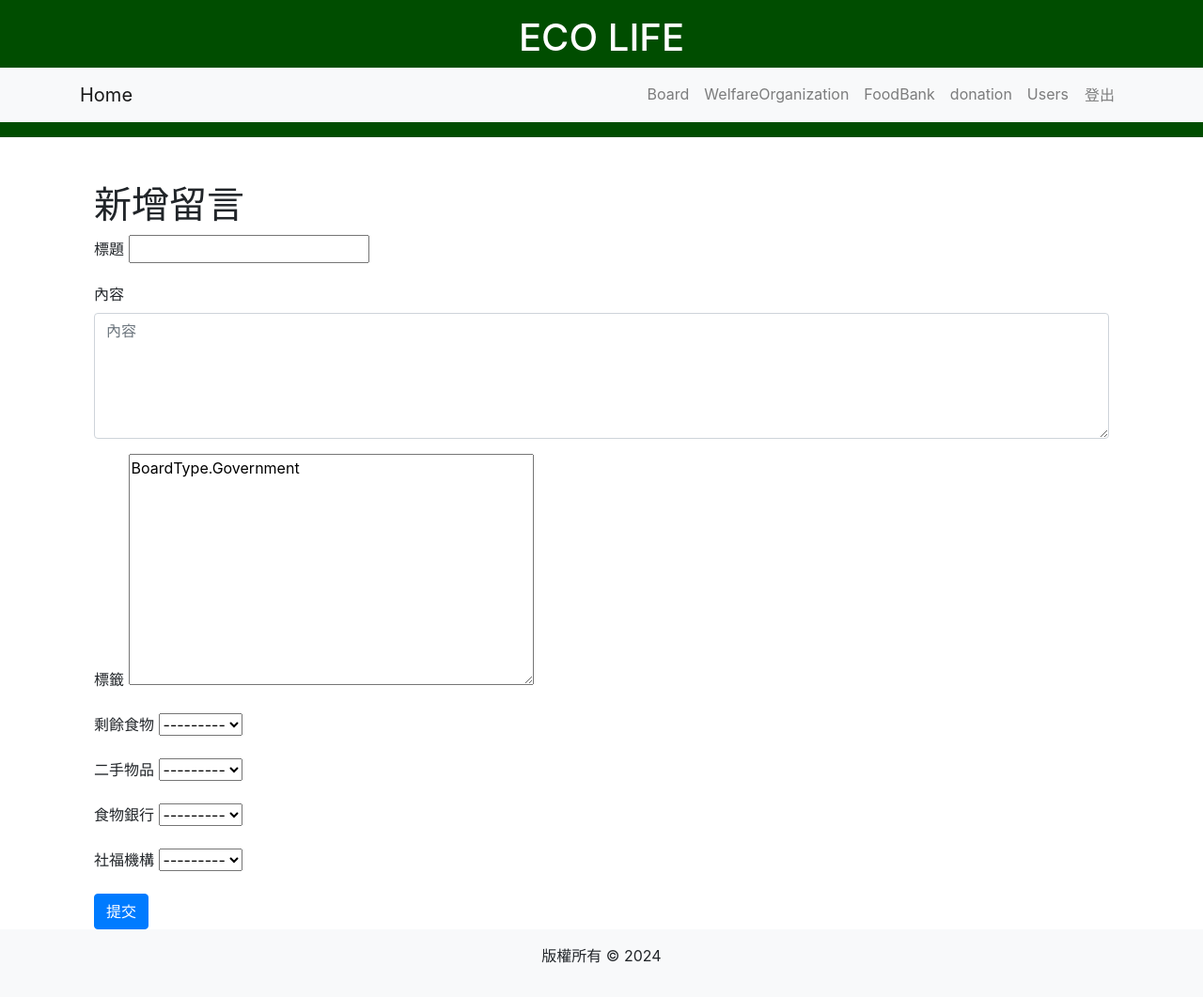
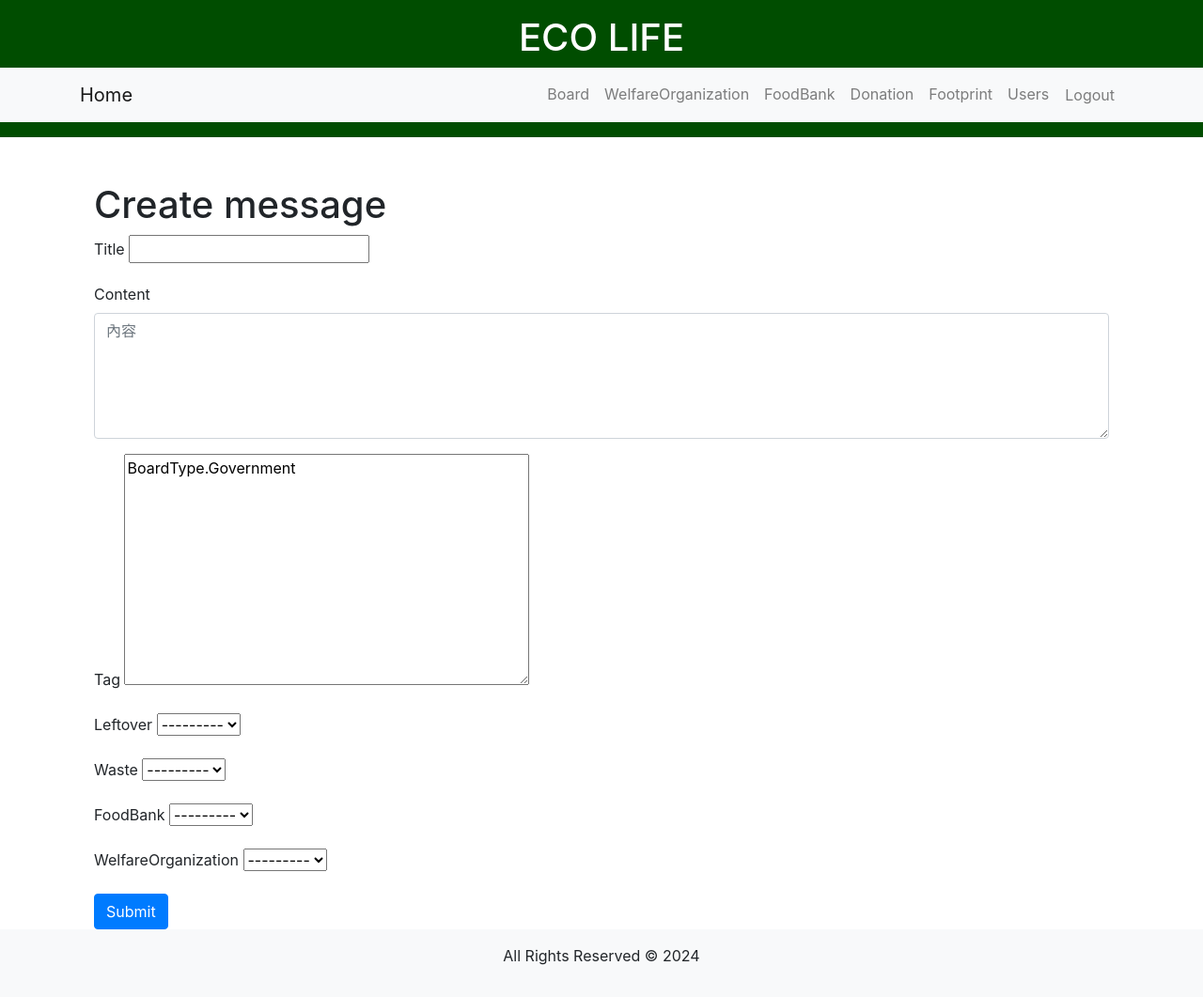
Before and after one commit to TaiwanCodingShrimp/ECO, a Django app: page /home/board/createboard/ in a window 1280 px wide. Shown: the whole page at 94% size. Run offline with Django 5.2, Linux system fonts and the light colour scheme; the visitor is signed in with stand-in values (Sample User, id 1); data that the repository does not hold is empty; some libraries are stand-ins or nearby versions.

Commit message:
change language

```diff
--- a/src/Frontend/templates/base.html
+++ b/src/Frontend/templates/base.html
@@ -39,8 +39,12 @@
                             </li>
                             <li class="nav-item">
                                 <a class="nav-link" href="{% url 'foodbank' %}">FoodBank</a>
+                            </li>
                             <li class="nav-item">
-                                <a class="nav-link" href="{% url 'donation' %}">donation</a>
+                                <a class="nav-link" href="{% url 'donation' %}">Donation</a>
+                            </li>
+                            <li class="nav-item">
+                                <a class="nav-link" href="{% url 'footprint' %}">Footprint</a>
                             </li>
                             <li class="nav-item">
                                 <a class="nav-link" href="{% url 'users' %}">Users</a>
@@ -48,15 +52,15 @@
                             <li class="nav-item">
                                 <form method="post" action="{% url 'logout' %}" style="display:inline;">
                                     {% csrf_token %}
-                                    <button type="submit" class="btn btn-link nav-link" style="cursor:pointer;">登出</button>
+                                    <button type="submit" class="btn btn-link nav-link" style="cursor:pointer;">Logout</button>
                                 </form>
                             </li>
                         {% else %}
                             <li class="nav-item">
-                                <a class="nav-link" href="{% url 'login' %}">登入</a>
+                                <a class="nav-link" href="{% url 'login' %}">Login</a>
                             </li>
                             <li class="nav-item">
-                                <a class="nav-link" href="{% url 'signup' %}">註冊</a>
+                                <a class="nav-link" href="{% url 'signup' %}">Register</a>
                             </li>
                         {% endif %}
                     </ul>
@@ -68,7 +72,7 @@
         {% block content %}{% endblock %}
     </main>
     <footer class="bg-light text-center py-3">
-        <p>版權所有 &copy; 2024</p>
+        <p>All Rights Reserved &copy; 2024</p>
     </footer>
     <script src="https://code.jquery.com/jquery-3.5.1.slim.min.js"></script>
     <script src="https://cdn.jsdelivr.net/npm/@popperjs/core@2.5.4/dist/umd/popper.min.js"></script>
--- a/src/Frontend/templates/boarddetail.html
+++ b/src/Frontend/templates/boarddetail.html
@@ -4,8 +4,8 @@
 <div class="container mt-5">
     <h1>{{ board.topic }}</h1>
     <p>{{ board.content }}</p>
-    <small class="text-muted">由 {{ board.user_id }} 在 {{ board.date|date:"Y-m-d" }} 發表</small>
+    <small class="text-muted"> by {{ board.user_id }} at {{ board.date|date:"Y-m-d" }} publish</small>
     <hr>
-    <a href="{% url 'board' %}" class="btn btn-secondary">返回留言板</a>
+    <a href="{% url 'board' %}" class="btn btn-secondary">Back to Board</a>
 </div>
 {% endblock %}
--- a/src/Frontend/templates/createboard.html
+++ b/src/Frontend/templates/createboard.html
@@ -2,38 +2,38 @@
 
 {% block content %}
 <div class="container mt-5">
-    <h1>新增留言</h1>
+    <h1>Create message</h1>
     <form method="post">
         {% csrf_token %}
         <div class="form-group">
-            <label for="id_title">標題</label>
+            <label for="id_title">Title</label>
             {{ form.topic }}
         </div>
         <div class="form-group">
-            <label for="id_content">內容</label>
+            <label for="id_content">Content</label>
             {{ form.content }}
         </div>
         <div class="form-group">
-            <label for="id_type">標籤</label>
+            <label for="id_type">Tag</label>
             {{ form.type }}
         </div>
         <div class="form-group">
-            <label for="id_leftover_item">剩餘食物</label>
+            <label for="id_leftover_item">Leftover</label>
             {{ form.leftover_item }}
         </div>
         <div class="form-group">
-            <label for="id_waste_item">二手物品</label>
+            <label for="id_waste_item">Waste</label>
             {{ form.waste_item }}
         </div>
         <div class="form-group">
-            <label for="id_fb_id">食物銀行</label>
+            <label for="id_fb_id">FoodBank</label>
             {{ form.fb_id }}
         </div>
         <div class="form-group">
-            <label for="id_wo_id">社福機構</label>
+            <label for="id_wo_id">WelfareOrganization</label>
             {{ form.wo_id }}
         </div>
-        <button type="submit" class="btn btn-primary">提交</button>
+        <button type="submit" class="btn btn-primary">Submit</button>
     </form>
 </div>
 {% endblock %}
--- a/src/Frontend/templates/donation.html
+++ b/src/Frontend/templates/donation.html
@@ -1,6 +1,6 @@
 {% extends "base.html" %}
 
-{% block title %}Objects{% endblock %}
+{% block title %}Donation{% endblock %}
 
 {% block content %}
 <div class="container mt-4">
--- a/src/Frontend/templates/home.html
+++ b/src/Frontend/templates/home.html
@@ -4,9 +4,9 @@
 
 {% block content %}
 <div class="jumbotron">
-    <h1 class="display-4">歡迎來到首頁</h1>
+    <h1 class="display-4">Welcome to ECO-LIFE</h1>
     {% if user.is_authenticated %}
-        <p>你已成功登入</p>
+        <p>You have successfully logged in</p>
     {% endif %}
 </div>
 {% endblock %}
--- a/src/Frontend/templates/index.html
+++ b/src/Frontend/templates/index.html
@@ -1,8 +1,8 @@
 {% extends 'base.html' %}
 
-{% block title %}首頁 - 我的網站{% endblock %}
+{% block title %}Home{% endblock %}
 
 {% block content %}
-<h1>歡迎來到我的網站</h1>
+<h1>Welcome to ECO-LIFE</h1>
 
 {% endblock %}
--- a/src/Frontend/templates/login.html
+++ b/src/Frontend/templates/login.html
@@ -1,12 +1,12 @@
 {% extends 'base.html' %}
 
-{% block title %}登入 - 我的網站{% endblock %}
+{% block title %}Login{% endblock %}
 
 {% block content %}
-<h2>登入</h2>
+<h2>Login</h2>
 <form method="post">
     {% csrf_token %}
     {{ form.as_p }}
-    <button type="submit">登入</button>
+    <button type="submit">Login</button>
 </form>
 {% endblock %}
--- a/src/Frontend/templates/signup.html
+++ b/src/Frontend/templates/signup.html
@@ -1,12 +1,12 @@
 {% extends 'base.html' %}
 
-{% block title %}註冊 - 我的網站{% endblock %}
+{% block title %}Register{% endblock %}
 
 {% block content %}
-<h2>註冊</h2>
+<h2>Register</h2>
 <form method="post">
     {% csrf_token %}
     {{ form.as_p }}
-    <button type="submit">註冊</button>
+    <button type="submit">Register</button>
 </form>
 {% endblock %}
--- a/src/Frontend/urls.py
+++ b/src/Frontend/urls.py
@@ -6,6 +6,7 @@
     create_board_view,
     donation_view,
     food_bank_view,
+    footprint_view,
     home_view,
     index_view,
     login_view,
@@ -28,6 +29,7 @@
     path("home/users/report/", report_view, name="report"),
     path("home/users/WelfareOrganization/", welfare_organization_view, name="welfare"),
     path("home/users/FoodBank", food_bank_view, name="foodbank"),
+    path("home/users/footprint", footprint_view, name="footprint"),
     path("home/users/donation/", donation_view, name="donation"),
     path("home/users/", users_view, name="users"),
 ]
--- a/src/Frontend/views.py
+++ b/src/Frontend/views.py
@@ -5,8 +5,8 @@
 from Board.forms import BoardForm
 from Board.models import Board
 from Organization.models import Food_Bank, WelfareOrganization
-from Users.forms import LeftoverForm, LoginForm, SignUpForm, WasteForm
-from Users.models import Leftover, Waste
+from Users.forms import FootPrintForm, LeftoverForm, LoginForm, SignUpForm, WasteForm
+from Users.models import FootPrint, Leftover, Waste
 
 
 def index_view(request):
@@ -182,3 +182,23 @@
         "organizations": organizations,
     }
     return render(request, "foodbank.html", context)
+
+
+@login_required
+def footprint_view(request):
+    form = FootPrintForm()
+    if request.method == "POST":
+        form = FootPrintForm(request.POST)
+        if form.is_valid():
+            footprint = form.save(commit=False)
+            footprint.users_id = request.user
+            footprint.save()
+            return redirect("footprint")  # Redirect to the same page after saving
+        else:
+            return redirect("footprint")
+    else:
+        form = FootPrintForm()
+
+    footprints = FootPrint.objects.filter(users_id=request.user)
+
+    return render(request, "footprint.html", {"form": form, "footprints": footprints})
--- a/src/Users/models/datas.py
+++ b/src/Users/models/datas.py
@@ -1,8 +1,10 @@
 from django.core.validators import MaxValueValidator, MinValueValidator
 from django.db import models
 from enumfields import EnumField
+
+from Organization.models import Food_Bank, WelfareOrganization
+
 from ..schema import CarbonFootprintReportData, CommuteMethod
-from Organization.models import Food_Bank, WelfareOrganization
 from .user_info import User
 
 
@@ -57,6 +59,7 @@
     def __str__(self) -> str:
         return str(self.id)
 
+
 class FoodTable(models.Model):
     item = models.CharField(max_length=20, primary_key=True)
     carbon_factor = models.FloatField(
--- a/src/import_food_table_csv.py
+++ b/src/import_food_table_csv.py
@@ -1,7 +1,6 @@
 import pandas as pd
 
 from Users.models.datas import FoodTable
-
 
 
 class create_food_Table:
```
Also changed, not shown: src/Frontend/templates/board.html (+5 -3 lines), src/Frontend/templates/foodbank.html (+5 -5 lines), src/Frontend/templates/footprint.html (added, +83 -0 lines), src/Frontend/templates/users.html (+4 -4 lines), src/Frontend/templates/welfare.html (+5 -5 lines), src/Users/forms.py (+8 -1 lines).
